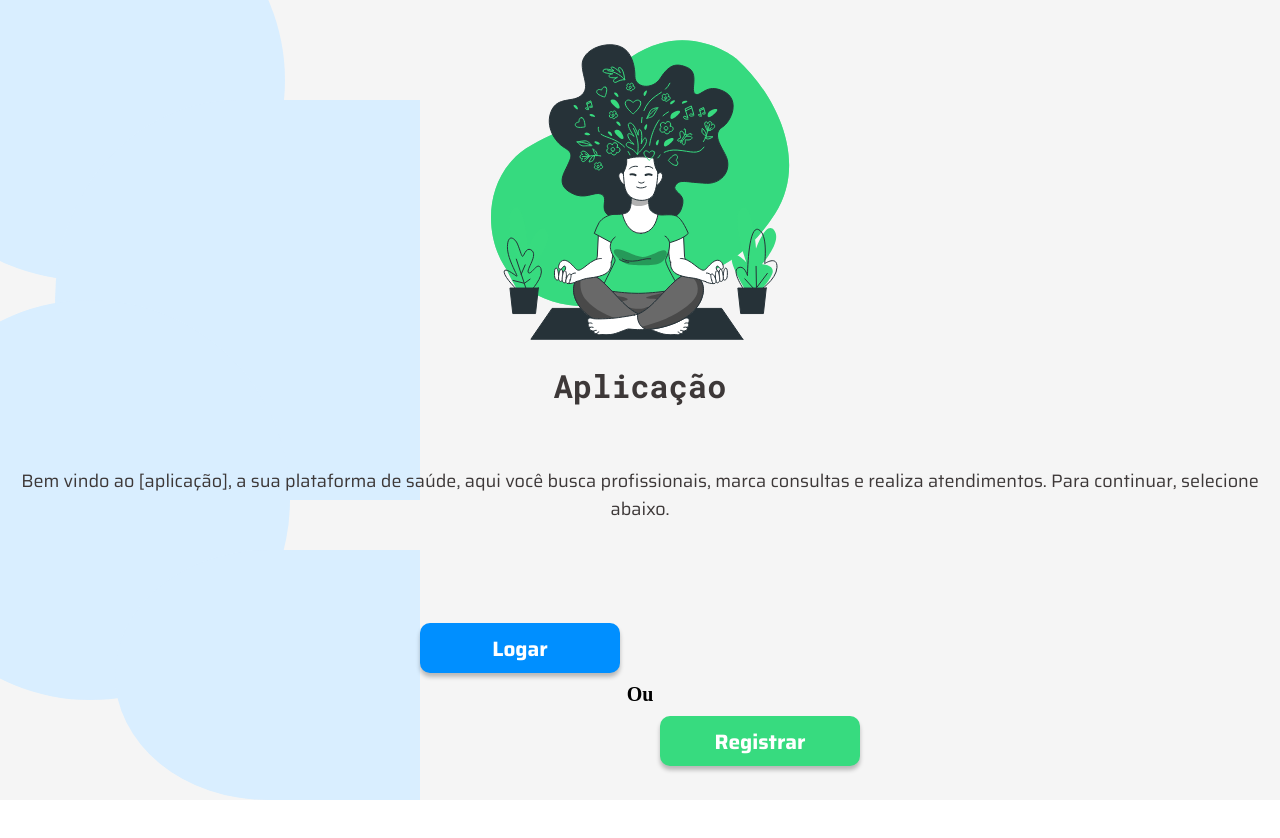
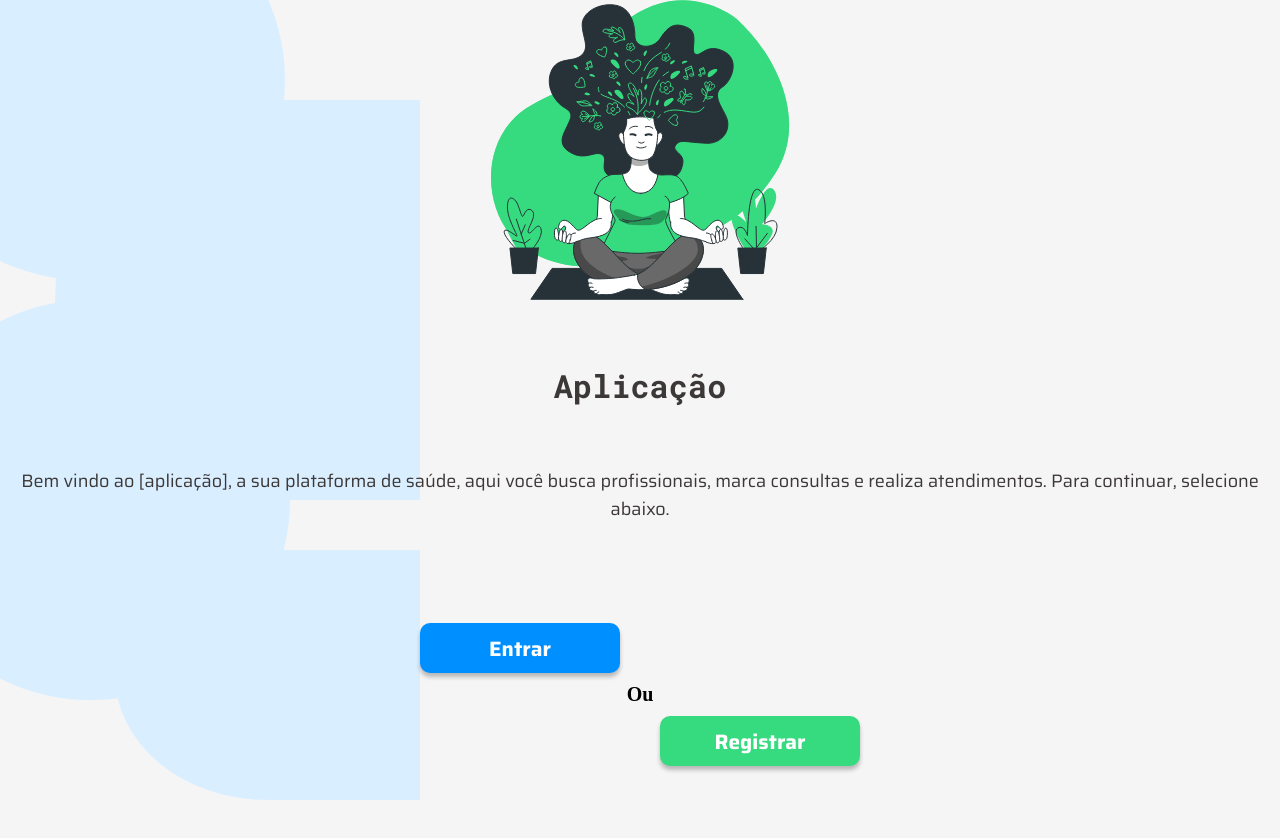
Before and after one commit to MarcosGulhotti/I-Healthy, a React (Create React App) app: page / in a window 1280 px wide. Shown: the top 838 px of the page. Built offline with nearby package versions, Linux system fonts and the light colour scheme.

Commit message:
fix: erros espacos e identacao

```diff
--- a/src/Components/Background/style.ts
+++ b/src/Components/Background/style.ts
@@ -1,7 +1,6 @@
 import styled from 'styled-components'
 
 export const StyledBackground = styled.div`
-  height: 100vh;
   background-color: var(--Background);
   z-index: -1;
   width: 100%;
--- a/src/Pages/Home/index.tsx
+++ b/src/Pages/Home/index.tsx
@@ -12,7 +12,7 @@ const Home = () => {
       <p>Bem vindo ao [aplicação], a sua plataforma de saúde, aqui você busca profissionais, marca consultas e realiza atendimentos.
         Para continuar, selecione abaixo.</p>
       <div>
-        <Button>Logar</Button>
+        <Button>Entrar</Button>
         <p>Ou</p>
         <Button GreenTheme> Registrar </Button>
       </div>
```
